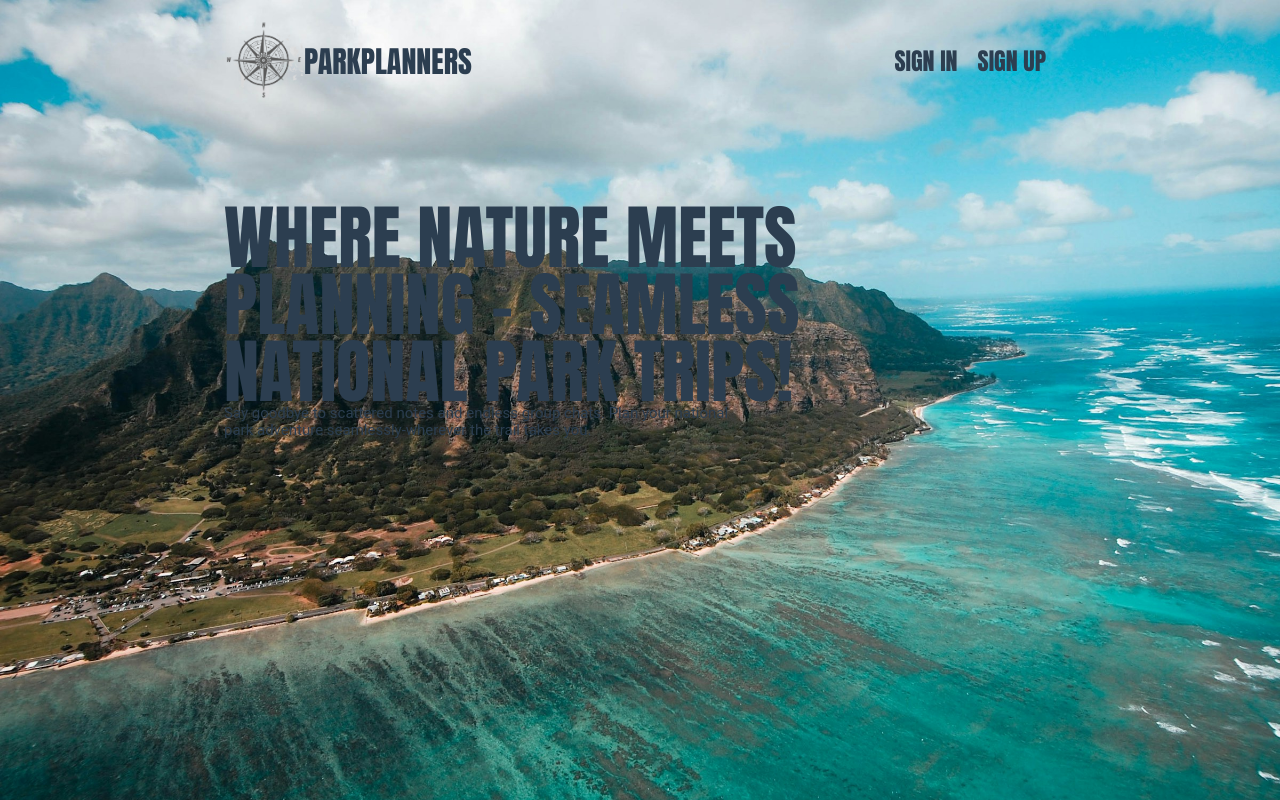
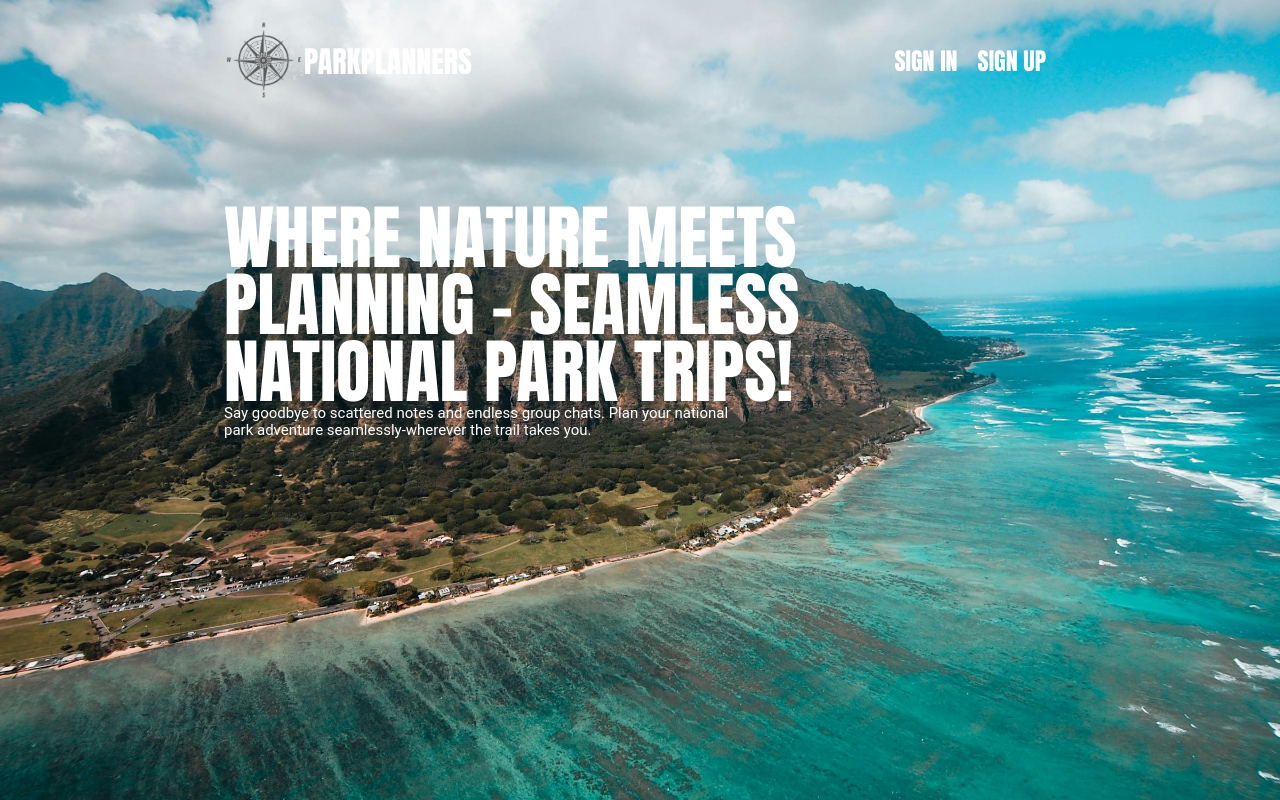
Before and after one commit to coreyjkbartels/csci432-project2, a Vue app: page / in a window 1280 px wide. Built offline with nearby package versions, Linux system fonts and the light colour scheme.

Commit message:
Fix font color

```diff
--- a/src/assets/base.css
+++ b/src/assets/base.css
@@ -1,60 +1,10 @@
-/* color palette from <https://github.com/vuejs/theme> */
 @import url('https://fonts.googleapis.com/css2?family=Anton&display=swap');
 
 :root {
-  --vt-c-white: #ffffff;
-  --vt-c-white-soft: #f8f8f8;
-  --vt-c-white-mute: #f2f2f2;
-
-  --vt-c-black: #181818;
-  --vt-c-black-soft: #222222;
-  --vt-c-black-mute: #282828;
-
-  --vt-c-indigo: #2c3e50;
-
-  --vt-c-divider-light-1: rgba(60, 60, 60, 0.29);
-  --vt-c-divider-light-2: rgba(60, 60, 60, 0.12);
-  --vt-c-divider-dark-1: rgba(84, 84, 84, 0.65);
-  --vt-c-divider-dark-2: rgba(84, 84, 84, 0.48);
-
-  --vt-c-text-light-1: var(--vt-c-indigo);
-  --vt-c-text-light-2: rgba(60, 60, 60, 0.66);
-  --vt-c-text-dark-1: var(--vt-c-white);
-  --vt-c-text-dark-2: rgba(235, 235, 235, 0.64);
-
   --dark-blue-89: rgba(12, 32, 41, 0.89);
   --white-8: rgba(255, 255, 255, 0.8);
   --white-9: rgba(255, 255, 255, 0.9);
-}
-
-/* semantic color variables for this project */
-:root {
-  --color-background: var(--vt-c-white);
-  --color-background-soft: var(--vt-c-white-soft);
-  --color-background-mute: var(--vt-c-white-mute);
-
-  --color-border: var(--vt-c-divider-light-2);
-  --color-border-hover: var(--vt-c-divider-light-1);
-
-  --color-heading: var(--vt-c-text-light-1);
-  --color-text: var(--vt-c-text-light-1);
-
-  --section-gap: 160px;
-}
-
-@media (prefers-color-scheme: dark) {
-  :root {
-    --color-background: var(--vt-c-black);
-    --color-background-soft: var(--vt-c-black-soft);
-    --color-background-mute: var(--vt-c-black-mute);
-
-    --color-border: var(--vt-c-divider-dark-2);
-    --color-border-hover: var(--vt-c-divider-dark-1);
-
-    --color-heading: var(--vt-c-text-dark-1);
-    --color-text: white;
-    /* --color-text: var(--vt-c-text-dark-2); */
-  }
+  --color-text: white;
 }
 
 *,
```
